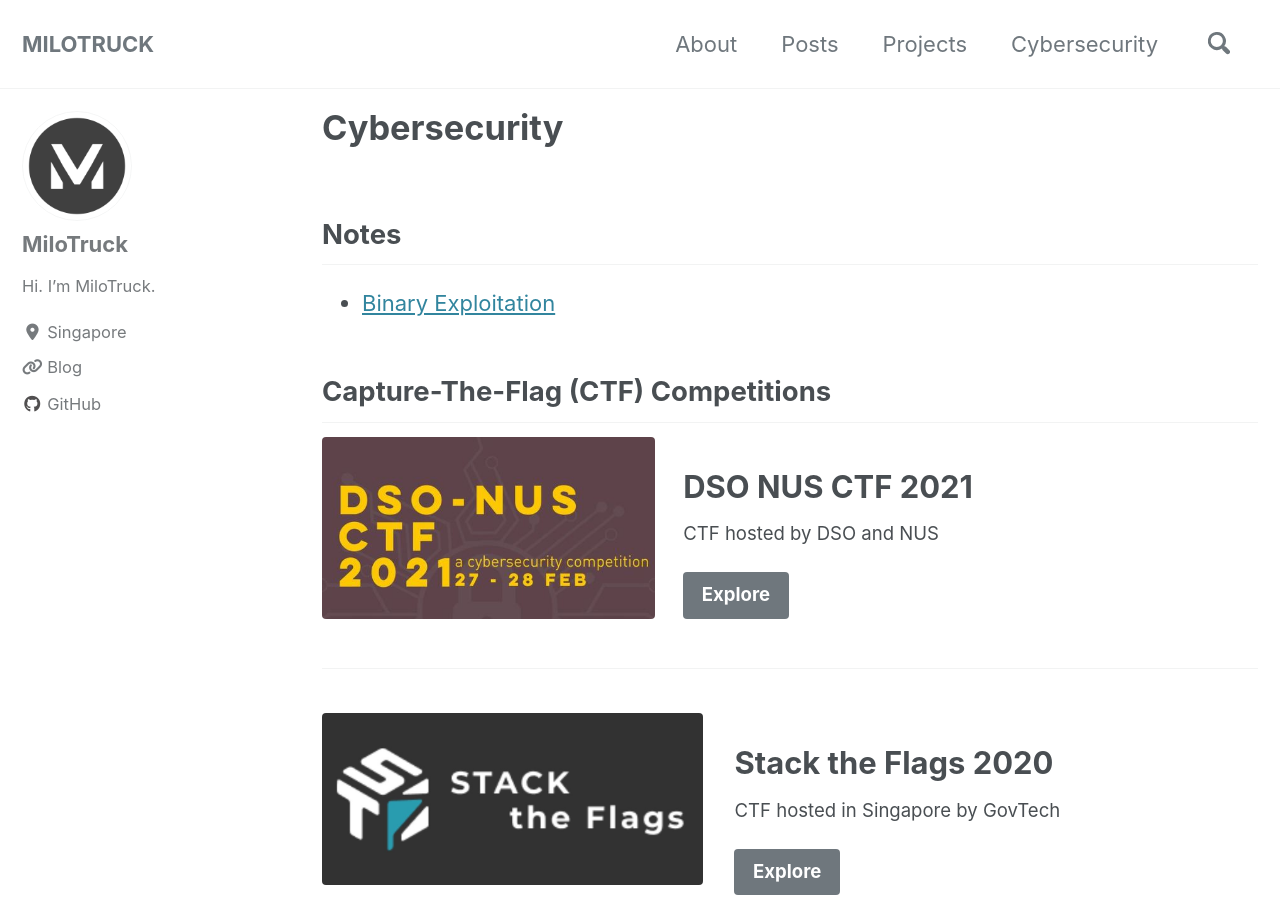
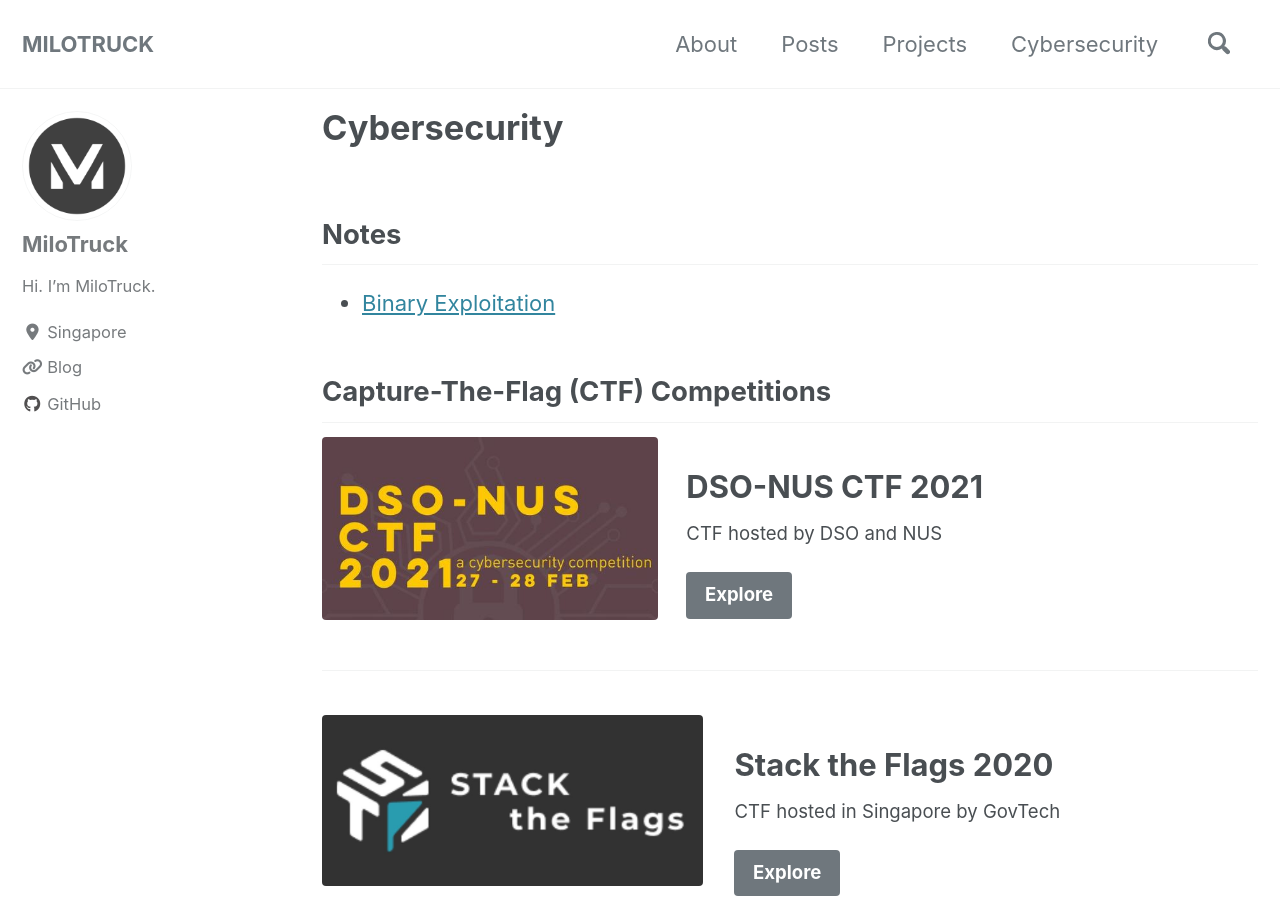
Before and after one commit to MiloTruck/milotruck.github.io, a Jekyll site: the page built from _pages/cybersecurity.md, in a window 1280 px wide and 900 px high. Built offline with Jekyll 4.4.1, drawn with Linux system fonts in a browser that asks for light colours; cached includes are drawn as plain includes; nearby versions of some CDN libraries.

Commit message:
minor change

```diff
--- a/_pages/cybersecurity.md
+++ b/_pages/cybersecurity.md
@@ -5,7 +5,7 @@ permalink: /Cybersecurity/
 title: "Cybersecurity"
 
 DSO NUS CTF 2021:
-  - title: "DSO NUS CTF 2021"
+  - title: "DSO-NUS CTF 2021"
     excerpt: "CTF hosted by DSO and NUS"
     image_path: /assets/images/DSO NUS CTF - Logo.JPG
     url: /DSO-NUS-CTF-2021/
```
